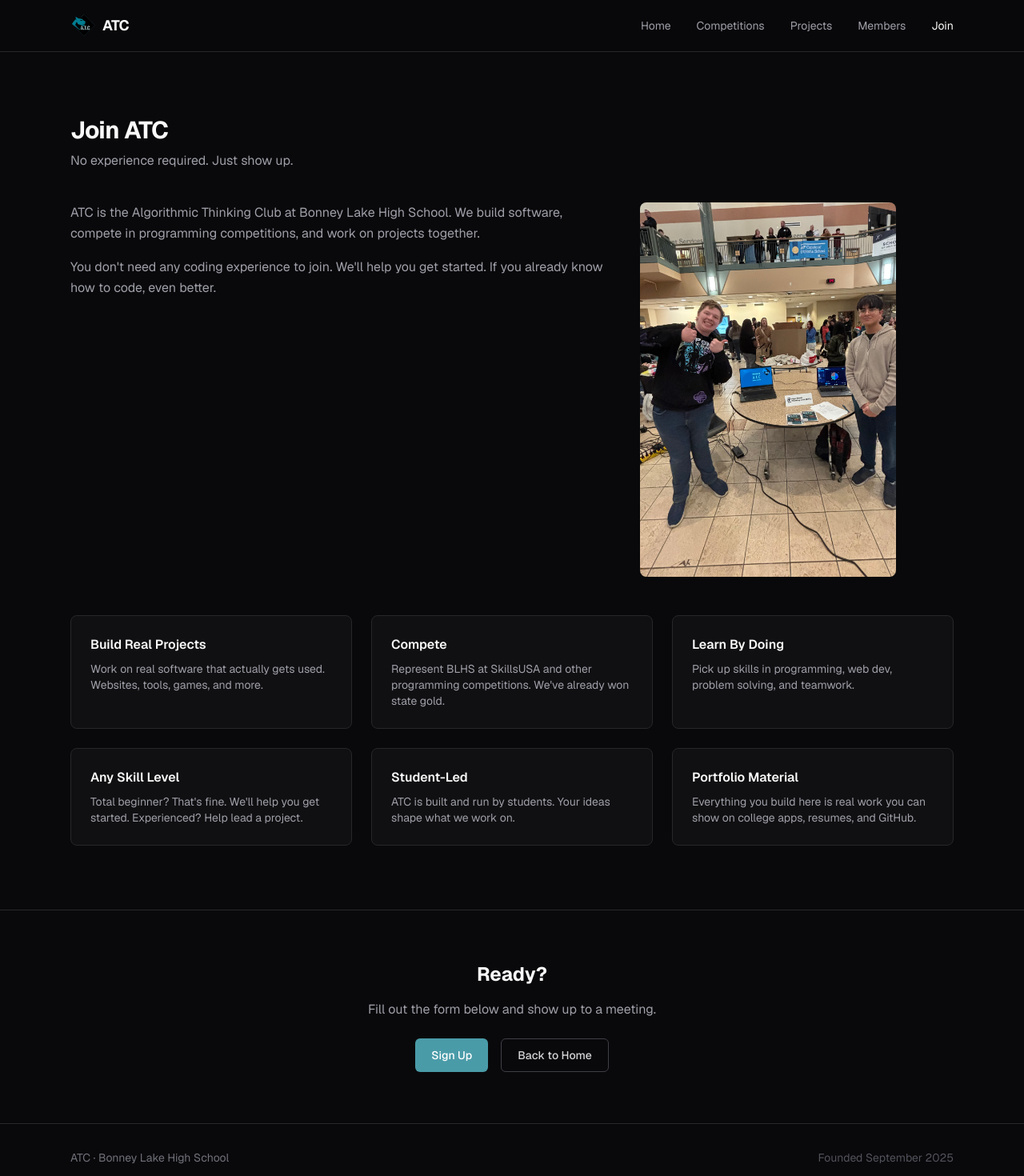
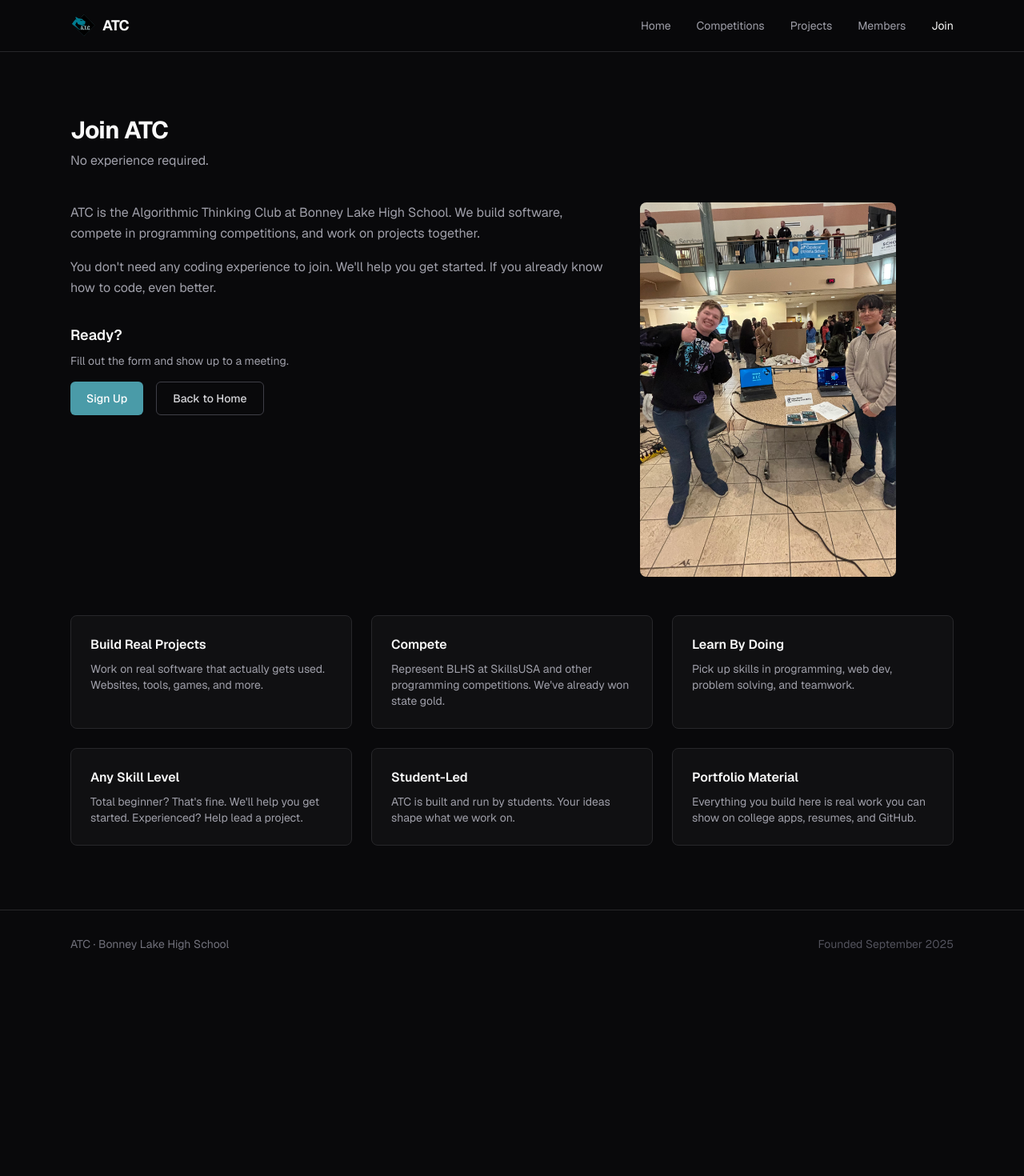
Before and after one commit to Algorithmic-Thinking-Club/atc-blhs, a Next.js app: page /join in a window 1280 px wide. Shown: the top 1470 px of the page at 80% size. After the commit the page ends 1222 px from the top, so only its background shows below. Built offline with nearby package versions, Linux system fonts and the light colour scheme.

Commit message:
tweak #8

```diff
--- a/app/join/page.tsx
+++ b/app/join/page.tsx
@@ -11,7 +11,7 @@ export const metadata: Metadata = {
 export default function JoinPage() {
   return (
     <>
-      <Section title="Join ATC" subtitle="No experience required. Just show up.">
+      <Section title="Join ATC" subtitle="No experience required.">
         <div className="flex flex-col gap-10 lg:flex-row lg:items-start">
           <div className="max-w-2xl lg:flex-1">
             <p className="text-zinc-400 leading-relaxed">
@@ -23,6 +23,20 @@ export default function JoinPage() {
               You don&apos;t need any coding experience to join. We&apos;ll help you
               get started. If you already know how to code, even better.
             </p>
+            <div className="mt-8">
+              <h3 className="text-lg font-semibold">Ready?</h3>
+              <p className="mt-2 text-sm text-zinc-400">
+                Fill out the form and show up to a meeting.
+              </p>
+              <div className="mt-4 flex gap-4">
+                <Button href="https://docs.google.com/forms/d/1wPuw8keLqSHSA38l9J5ISKGpPCaf5OhQ2yovKxT9yYs" external>
+                  Sign Up
+                </Button>
+                <Button href="/" variant="secondary">
+                  Back to Home
+                </Button>
+              </div>
+            </div>
           </div>
           <div className="overflow-hidden rounded-lg lg:w-80 lg:shrink-0">
             <Image
@@ -76,20 +90,6 @@ export default function JoinPage() {
         </div>
       </Section>
 
-      <section className="border-t border-zinc-800 px-6 py-16 text-center">
-        <h2 className="text-2xl font-bold">Ready?</h2>
-        <p className="mx-auto mt-4 max-w-md text-zinc-400">
-          Fill out the form below and show up to a meeting.
-        </p>
-        <div className="mt-6 flex gap-4 justify-center">
-          <Button href="https://docs.google.com/forms/d/1wPuw8keLqSHSA38l9J5ISKGpPCaf5OhQ2yovKxT9yYs" external>
-            Sign Up
-          </Button>
-          <Button href="/" variant="secondary">
-            Back to Home
-          </Button>
-        </div>
-      </section>
     </>
   );
 }
```
